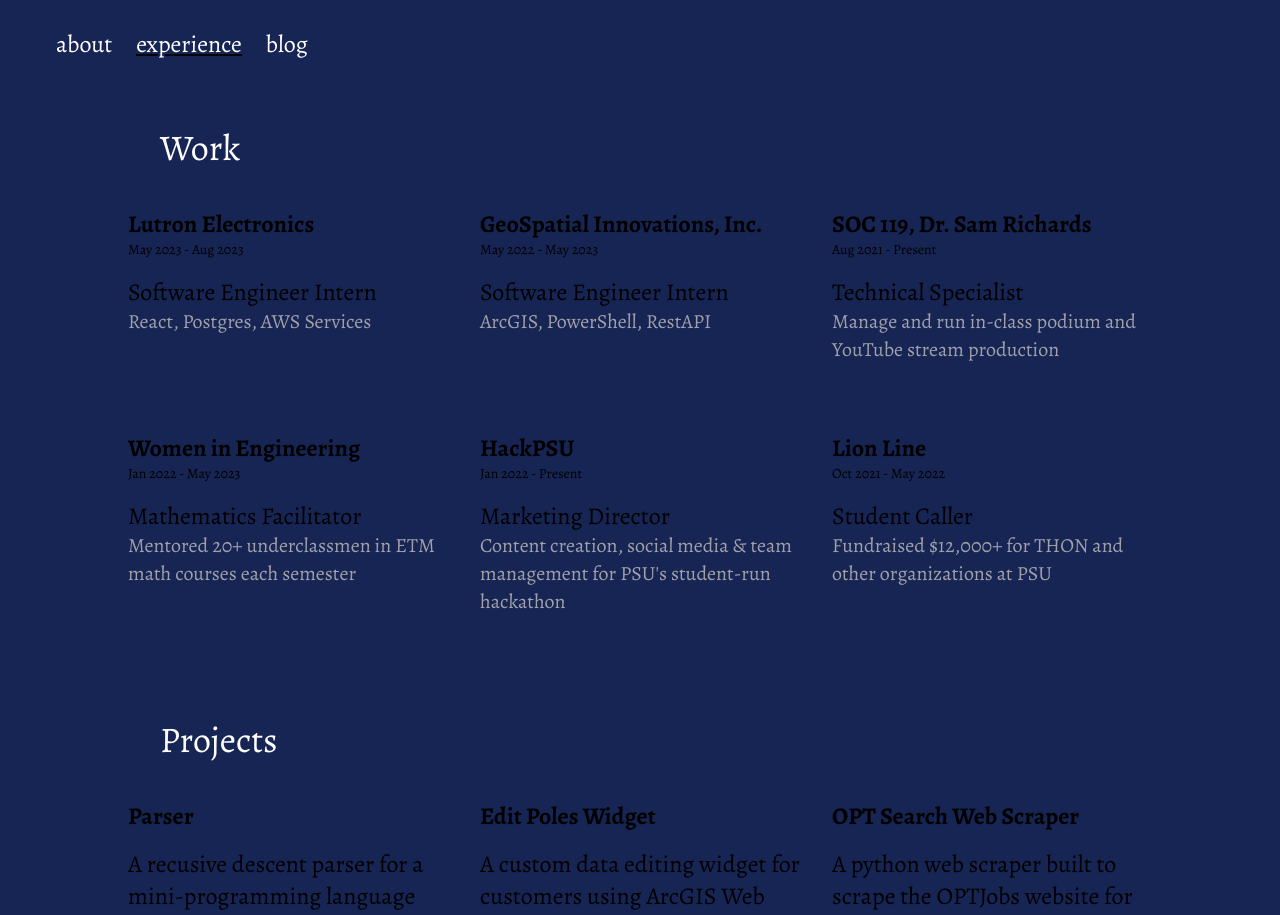
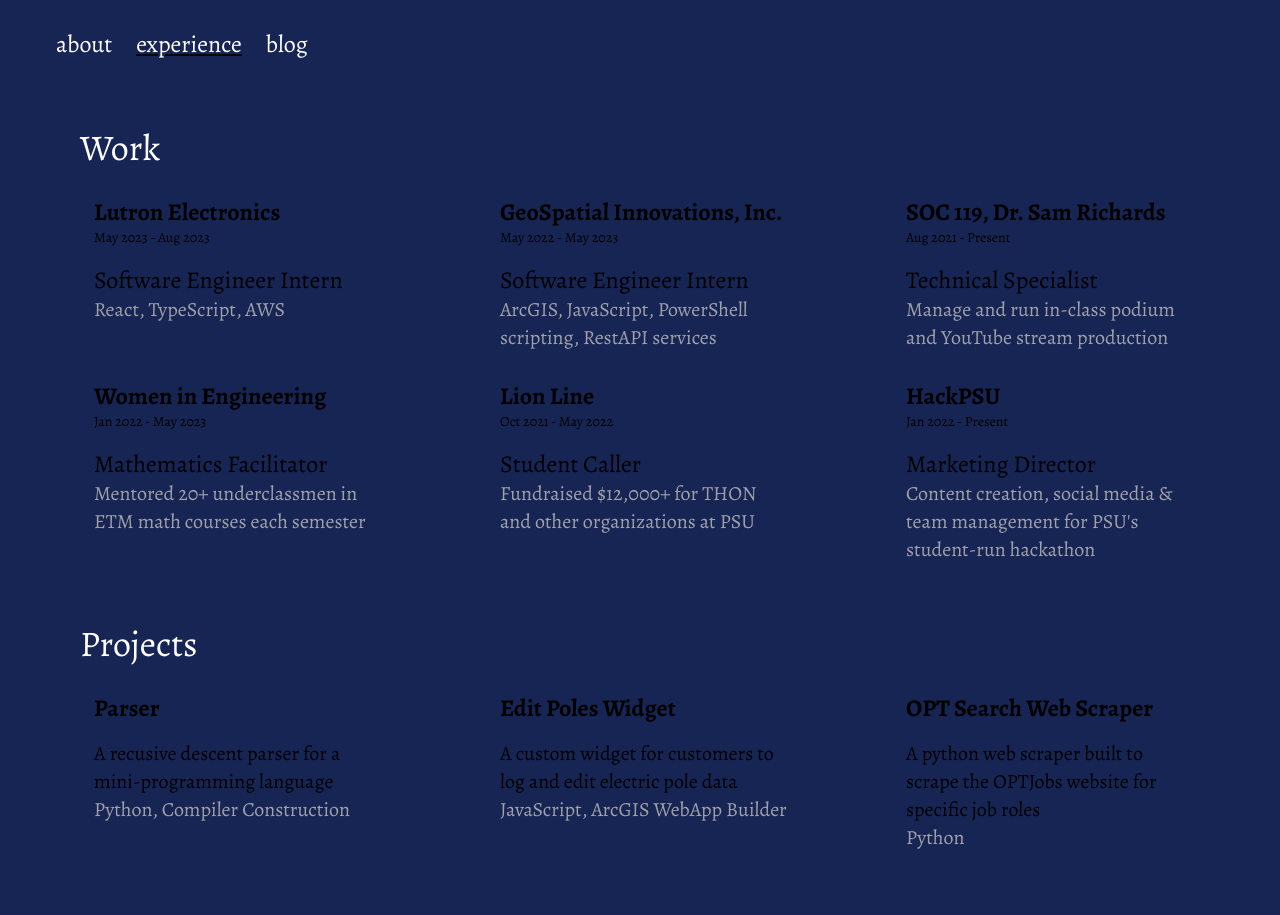
Before and after one commit to nidhiswamy/website, a Next.js app: page /experience in a window 1280 px wide. Shown: the top 915 px of the page. Built offline with nearby package versions, Linux system fonts and the light colour scheme.

Commit message:
Ready for initial deployment

```diff
--- a/src/app/experience/page.tsx
+++ b/src/app/experience/page.tsx
@@ -6,27 +6,27 @@
   return (
     <>
       <div className="relative container justify-center mx-auto my-8 lg:mt-20">
-        <div className="relative h-12 text-center lg:text-start lg:indent-32 text-white text-4xl my-4">Work</div>
-        <div className="relative justify-center flex flex-row flex-wrap">
-          <div className="flex-1/3 p-1 md:py-1.5 lg:p-4">
+        <div className="relative h-12 text-center lg:text-start lg:indent-12 2xl:indent-20 text-white text-4xl my-4">Work</div>
+        <div className="relative justify-items-center grid grid-cols-1 gap-y-6 md:gap-y-8 lg:gap-y-4 md:grid-cols-2 lg:grid-cols-3 md:gap-0.5">
+          <div className="w-72 p-0 sm:p-1">
             <WorkCard
               company="Lutron Electronics"
               link="https://commercial.lutron.com/us/en/whole-building-systems/athena"
               title="Software Engineer Intern"
               date="May 2023 - Aug 2023"
-              skills="React, Postgres, AWS Services"
+              skills="React, TypeScript, AWS"
             />
           </div>
-          <div className="flex-1/3 p-1 md:py-1.5 lg:p-4">
+          <div className="w-72 p-0 sm:p-1">
             <WorkCard
               company="GeoSpatial Innovations, Inc."
               link="https://gsiworks.com/"
               title="Software Engineer Intern"
               date="May 2022 - May 2023"
-              skills="ArcGIS, PowerShell, RestAPI"
+              skills="ArcGIS, JavaScript, PowerShell scripting, RestAPI services"
             />
           </div>
-          <div className="flex-1/3 p-1 md:py-1.5 lg:p-4">
+          <div className="w-72 p-0 sm:p-1">
             <WorkCard
               company="SOC 119, Dr. Sam Richards"
               link="https://www.soc119.org/"
@@ -35,7 +35,7 @@
               skills="Manage and run in-class podium and YouTube stream production"
             />
           </div>
-          <div className="flex-1/3 p-1 md:py-1.5 lg:p-4">
+          <div className="w-72 p-0 sm:p-1">
             <WorkCard
               company="Women in Engineering"
               link="https://inclusion.engr.psu.edu/student-programs/women-in-engineering-program/index.aspx"
@@ -44,7 +44,16 @@
               skills="Mentored 20+ underclassmen in ETM math courses each semester"
             />
           </div>
-          <div className="flex-1/3 p-1 md:py-1.5 lg:p-4">
+          <div className="w-72 p-0 sm:p-1">
+            <WorkCard
+              company="Lion Line"
+              link="https://directory.alumni.psu.edu/s/1218/alumni/index.aspx?sid=1218&gid=4&pgid=379"
+              title="Student Caller"
+              date="Oct 2021 - May 2022"
+              skills="Fundraised $12,000+ for THON and other organizations at PSU"
+            />
+          </div>
+          <div className="w-72 p-0 sm:p-1">
             <WorkCard
               company="HackPSU"
               link="https://hackpsu.org"
@@ -53,21 +62,13 @@
               skills="Content creation, social media & team management for PSU's student-run hackathon"
             />
           </div>
-          <div className="flex-1/3 p-1 md:py-1.5 lg:p-4">
-            <WorkCard
-              company="Lion Line"
-              link="https://directory.alumni.psu.edu/s/1218/alumni/index.aspx?sid=1218&gid=4&pgid=379"
-              title="Student Caller"
-              date="Oct 2021 - May 2022"
-              skills="Fundraised $12,000+ for THON and other organizations at PSU"
-            />
-          </div>
         </div>
       </div>
+
       <div className="container mx-auto my-8 justify-center">
-        <div className="relative h-12 text-center lg:text-start lg:indent-32 text-white text-4xl my-4">Projects</div>
-        <div className="relative justify-center flex flex-row flex-wrap ">
-        <div className="flex-1/3 p-1 md:py-1.5 lg:p-4">
+        <div className="relative h-12 text-center lg:text-start lg:indent-12 2xl:indent-20 text-white text-4xl my-4">Projects</div>
+        <div className="relative justify-items-center grid grid-cols-1 md:grid-cols-2 lg:grid-cols-3 gap-0 md:gap-0.5 lg:gap-y-2">
+        <div className="w-72 p-0 sm:p-1">
           <ProjectCard
             name="Parser"
             link="https://www.github.com/nidhiswamy/parser"
@@ -75,15 +76,15 @@
             skills="Python, Compiler Construction"
             />
         </div>
-        <div className="flex-1/3 p-1 md:py-1.5 lg:p-4">
+        <div className="w-72 p-0 sm:p-1">
           <ProjectCard
             name="Edit Poles Widget"
             link="https://www.github.com/nidhiswamy/edit-poles"
-            desc="A custom data editing widget for customers using ArcGIS Web AppBuilder"
+            desc="A custom widget for customers to log and edit electric pole data"
             skills="JavaScript, ArcGIS WebApp Builder"
           />
         </div>
-        <div className="flex-1/3 p-1 md:py-1.5 lg:p-4">
+        <div className="w-72 p-0 sm:p-1">
           <ProjectCard
             name="OPT Search Web Scraper"
             link="https://www.github.com/nidhiswamy/opt-search"
@@ -91,7 +92,7 @@
             skills="Python"
           />
         </div>
-        <div className="flex-1/3 p-1 md:py-1.5 lg:p-4">
+        <div className="w-72 p-0 sm:p-1">
           <ProjectCard
             name="Personal Site"
             link="https://github.com/nidhiswamy/website"
@@ -99,7 +100,7 @@
             skills="JavaScript, TailwindCSS, Vercel"
           />
         </div>
-        <div className="flex-1/3 p-1 md:py-1.5 lg:p-4">
+        <div className="w-72 p-0 sm:p-1">
           <ProjectCard
             name="Simple To-Do App"
             link="https://github.com/nidhiswamy/simple-todo"
--- a/src/app/page.tsx
+++ b/src/app/page.tsx
@@ -20,10 +20,10 @@
 export default function About() {
   return (
     <div className="relative flex flex-col lg:flex-row size-5/6 2xl:mx-auto lg:justify-between lg:items-center lg:size-7/8 xl:size-2/3 xl:mt-16">
-      <div className="mt-8 order-last h-fit place-self-center lg:order-first lg:size-2/3 text-white font-normal font-alegreya text-lg 2xl:place-self-start md:text-xl lg:text-2xl">
+      <div className="mt-8 order-last h-fit place-self-center lg:order-first lg:size-2/3 text-white font-normal font-alegreya text-lg 2xl:place-self-start md:text-xl 2xl:text-2xl">
         Hey there!
         <br/><br/>
-        I’m Nidhi Swamy, a senior studying computer science at the Pennsylvania State University. I was born and raised in Bangalore, India. Since middle school, I’ve dreamed about moving to the United States to complete my education and begin my work life.
+        I’m Nidhi Swamy, a senior studying computer science at the Pennsylvania State University. I was born and raised in Bangalore, India. Since middle school, I’ve dreamed about moving to the United States to complete my education and begin my career.
         <br/><br/>
         Since moving here and pursuing that dream, I’ve had the amazing opportunity to not only study my passion, but also to be a part of software engineering internships, various part-time jobs with one that has stuck with me for over 3 years, and be around an inspiring group of people.
         Outside of school, I love to cook various cuisines of food, discover and play new music, run outside in nature, read, and journal.
--- a/src/app/ui/projectcard.tsx
+++ b/src/app/ui/projectcard.tsx
@@ -9,7 +9,7 @@
 
 export default function ProjectCard(props: ProjCardProps) {
     return (
-        <div className="flex flex-col w-80 h-48 mb-8">
+        <div className="flex flex-col w-72 h-48 mb-4">
           <div className="text-2xl font-bold mb-4 transition-transform hover:text-zinc-300">
             <Link
               href={`${props.link}`}
@@ -18,7 +18,7 @@
               {props.name}
             </Link>
           </div>
-          <div className="text-2xl">
+          <div className="text-xl">
             {props.desc}
           </div>
           <div className="text-zinc-400 text-xl">
--- a/src/app/ui/workcard.tsx
+++ b/src/app/ui/workcard.tsx
@@ -10,7 +10,7 @@
 
 export default function WorkCard(props: WorkCardProps) {
     return (
-      <div className="flex flex-col w-80 h-40 mb-8">
+      <div className="flex flex-col w-72 h-40">
           <div className="text-2xl font-bold transition-transform hover:text-zinc-300">
             <Link
               href={`${props.link}`}
```
